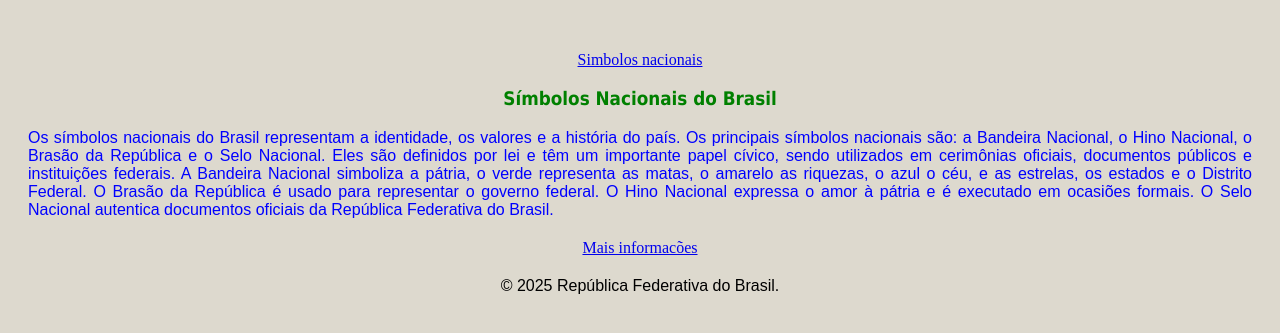
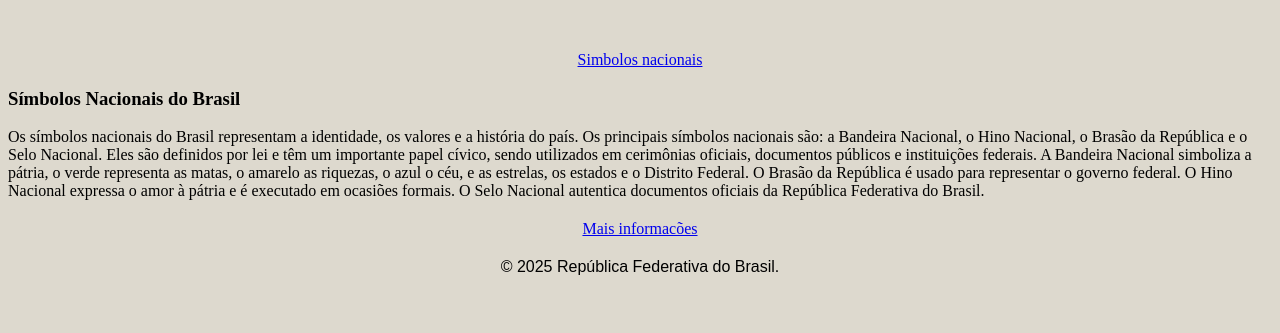
Before and after one commit to arthurlopes99909-max/brasil-, a plain HTML site: page index.html in a window 1280 px wide. Shown: the part 457-790 px from the top of the page. Drawn offline with Linux system fonts and the light colour scheme.

Commit message:
Update index.html

```diff
--- a/index.html
+++ b/index.html
@@ -19,18 +19,8 @@
             font-weight: bold;
             text-align: center;
         }
-        .texto {
-            font-family: sans-serif;
-            font-size: 16px;
-            color: blue;
-            text-align: justify;
-            margin: 20px;
-        }
-        .subtitulo {
-            font-family: tahoma;
-            color: green;
-            text-align: center;
-        }
+
+
         table {
             margin: 0 auto;
         }
```
